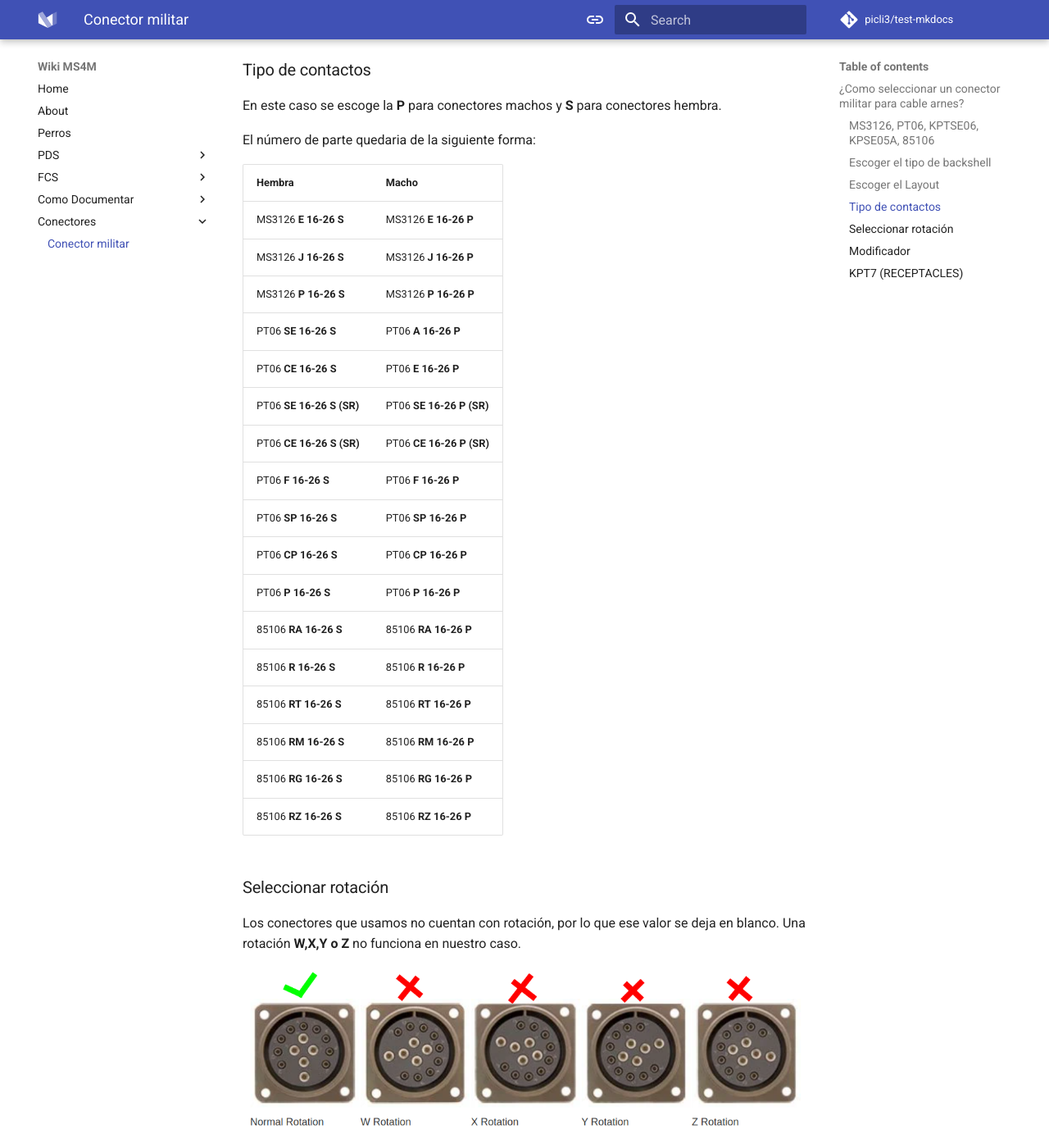
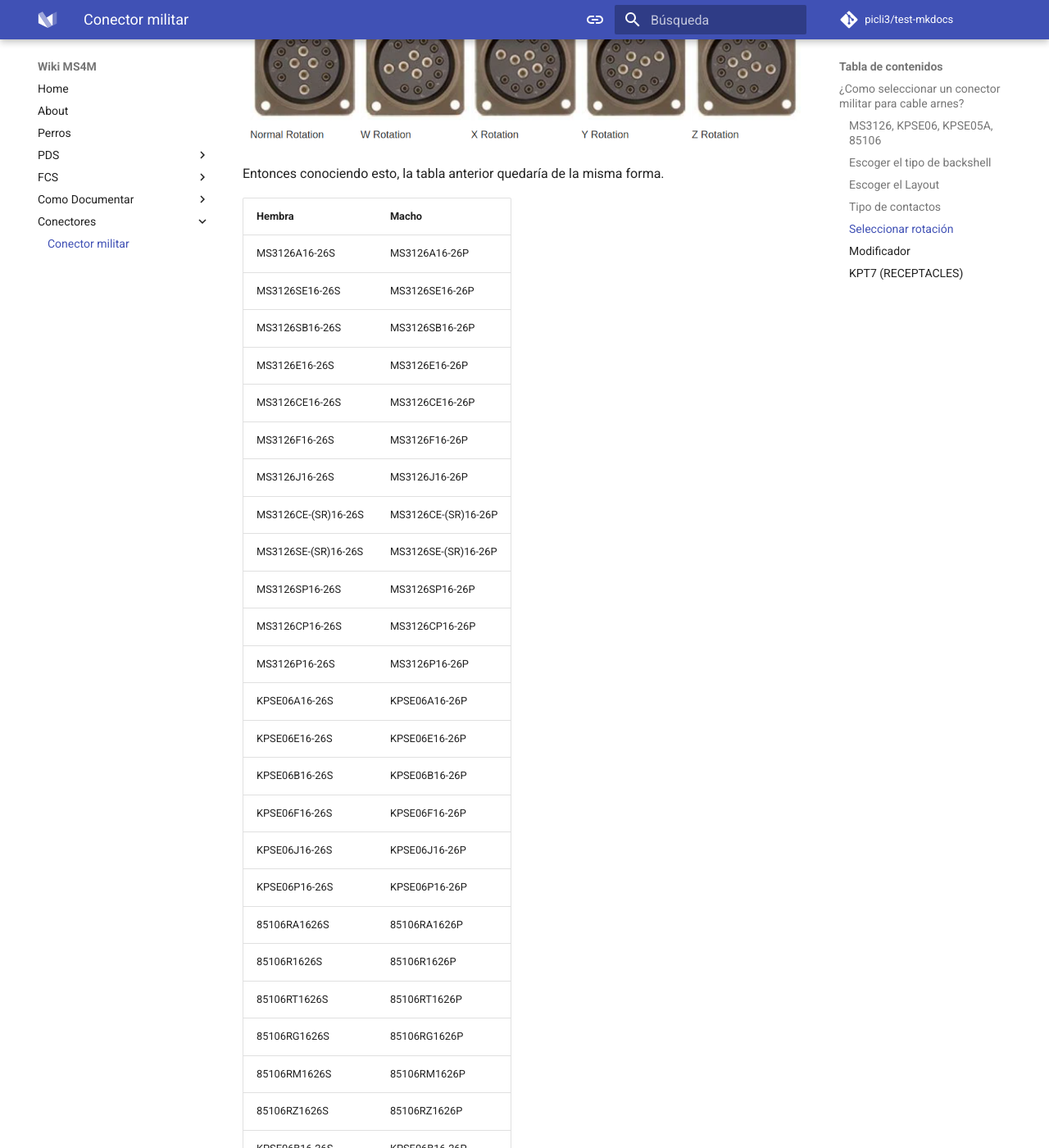
Before and after one commit to picli3/test-mkdocs, an MkDocs documentation site: the page built from docs/conectores/conectorMilitar.md, in a window 1280 px wide and 1400 px high, scrolled down 3187 px. Shown: the whole window at 82% size. Built offline with MkDocs 1.6.1 and Material for MkDocs 9.7.7, drawn with Linux system fonts in a browser that asks for light colours; comment, search, counter and statistics services are not loaded; the version menu is left out; some of the changed text lies outside the part shown.

Commit message:
agregando los demas conectores

```diff
--- a/docs/conectores/conectorMilitar.md
+++ b/docs/conectores/conectorMilitar.md
@@ -10,7 +10,7 @@
 
 Lo primero que de debe hacer es escoger el standar con el cual se va a trabajar, estos estandares tienen impacto en la calidad y precio del conector.
 
-### MS3126, PT06, KPTSE06, KPSE05A, 85106
+### MS3126, KPSE06, KPSE05A, 85106
 Los conectores que comiencen por esta serie son usando para armar cable arnes.
 
 ![](../assets/img/conector_militar_2.png){align=center}
@@ -27,33 +27,34 @@
 Entonces para hacer un cable arnes, se podria escoger en principio
 
 1. MS3126 **A**
-2. MS3126 **E**
-3. PT06 **SE-(SR)**
-4. PT06 **CE-(SR)**
 
-13. KPTSE06 **F**
-14. PT06 **SP**
-15. PT06 **CP**
-16. PT06 **P**
-3. MS3126 **A-(SR)**
-4. MS3126 **E-(SR)**
-5. MS3126 **F**
-6. MS3126 **J**
+Para la serie **KPSE06** y **KPSE05A** estan disponibles los siguientes backsheel
+
+![](../assets/img/conector_militar_9.png)
+
+Entonces para hacer un cable arnes, se podria escoger
+
+1. MS3126 **A**
+2. KPSE06 **B**
+
 
 Para la serie 851 se tiene otras letras de equivalencia que se muestra en la siguiente imagen:
 
 ![](../assets/img/conector_militar_8.png)
-Nota: Las primeras letras hacen referencia al pin para soldar y el segundo para crimpar. En nuestro caso siempre buscaremos
-la serie para crimpar.
 
-El código para esta serie iría quedando de la siguiente forma.
+!!! tip "Nota"
 
-7. 85106 **RA**
-8. 85106 **R**
-9. 85106 **RT**
-10. 85106 **RM**
-11. 85106 **RG**
-12. 85106 **RZ**
+    Las primeras letras hacen referencia al pin para soldar y el segundo para crimpar. En nuestro caso siempre buscaremos la serie para crimpar.
+
+
+El código para esta serie podría ser de la siguiente forma:
+
+1. 85106 **RA**
+2. 85106 **R**
+3. 85106 **RT**
+4. 85106 **RM**
+5. 85106 **RG**
+6. 85106 **RZ**
 
 ### Escoger el Layout
 
@@ -66,54 +67,21 @@
 Se podria, aumentar la especificacion entonces de la siguiente forma:
 
 1. MS3126 **A** **16-26**
-2. MS3126 **E** **16-26**
-3. MS3126 **A-(SR)** **16-26**
-4. MS3126 **E-(SR)** **16-26**
-5. MS3126 **F** **16-26**
-6. MS3126 **J** **16-26**
-7. MS3126 **W** **16-26**
-8. MS3126 **P** **16-26**
-9. PT06 **A** **16-26**
-10. PT06 **E** **16-26**
-11. PT06 **A-(SR)** **16-26**
-12. PT06 **E-(SR)** **16-26**
-13. PT06 **F** **16-26**
-14. PT06 **J** **16-26**
-15. PT06 **W** **16-26**
-16. PT06 **P** **16-26**
-17. 85106 **RA** **16-26**
-18. 85106 **R** **16-26**
-19. 85106 **RT** **16-26**
-20. 85106 **RM** **16-26**
-21. 85106 **RG** **16-26**
-22. 85106 **RZ** **16-26**
-
+3. 85106 **RA** **16-26**
+4. KPSE06 **B** **16-26**
 
 ### Tipo de contactos
 
-En este caso se escoge la **P** para conectores machos y **S** para conectores hembra.
+En este caso se escoge la {==**P**==} para conectores machos y {==**S**==} para conectores hembra.
 
 El número de parte quedaria de la siguiente forma:
 
 | **Hembra**                 | **Macho**                  |
 |------------------------|------------------------|
-| MS3126 **E** **16-26** **S**  | MS3126 **E** **16-26** **P** |
-| MS3126 **J** **16-26** **S**  | MS3126 **J** **16-26** **P** |
-| MS3126 **P** **16-26** **S**  |  MS3126 **P** **16-26** **P**|
-| PT06 **SE** **16-26** **S**    | PT06 **A** **16-26** **P**|
-| PT06 **CE** **16-26** **S**    | PT06 **E** **16-26** **P**|
-| PT06 **SE** **16-26** **S** **(SR)**| PT06 **SE** **16-26** **P** **(SR)**|
-| PT06 **CE** **16-26** **S** **(SR)**| PT06 **CE** **16-26** **P** **(SR)**|
-| PT06 **F** **16-26** **S**| PT06 **F** **16-26** **P**|
-| PT06 **SP** **16-26** **S**| PT06 **SP** **16-26** **P**|
-| PT06 **CP** **16-26** **S**| PT06 **CP** **16-26** **P**|
-| PT06 **P** **16-26** **S**| PT06 **P** **16-26** **P**|
-|85106 **RA** **16-26** **S**    |85106 **RA** **16-26** **P**|
-|85106 **R** **16-26** **S**    |85106 **R** **16-26** **P**|
-|85106 **RT** **16-26** **S**    |85106 **RT** **16-26** **P**|
-|85106 **RM** **16-26** **S**    |85106 **RM** **16-26** **P**|
-|85106 **RG** **16-26** **S**    |85106 **RG** **16-26** **P**|
-|85106 **RZ** **16-26** **S**    |85106 **RZ** **16-26** **P**|
+| MS3126 **A** **16-26** **S**  | MS3126 **A** **16-26** **P** |
+| 85106 **RA** **1626** **S**  |  85106 **RA** **1626** **P**|
+| KPSE06 **B** **16-26** **S**    | KPSE06 **B** **16-26** **P**|
+
 
 
 ### Seleccionar rotación
@@ -126,27 +94,31 @@
 
 | **Hembra**                 | **Macho**                  |
 |------------------------|------------------------|
-|MS3126A16-26        |MS3126A16-26P |
-|MS3126E16-26S       |MS3126E16-26P |
-|MS3126A-(SR)16-26   |MS3126A-(SR)16-26|
-|MS3126E-(SR)16-26S  |MS3126E-(SR)16-26P|
-|MS3126F16-26S   |[MS3126F16-26P](https://renhotecpro.com/product/mil-dtl-26482-series-1-connectorMS3126f16-26p-male-cable-mount-plug26-pin-solder) |
-|MS3126J16-26S   |MS3126J16-26P|
-|MS3126W16-26S   |MS3126W16-26P|
-|MS3126P16-26S   |MS3126P16-26P|
-|PT06SE16-26S     |PT06SE16-26P|
-|PT06CE16-26S     |PT06CE16-26P|
-|PT06SE16-26S(SR)|PT06SE16-26P(SR)|
-|PT06F16-26S     |PT06F16-26P|
-|PT06SP16-26S     |PT06SP16-26P|
-|PT06CP16-26S     |PT06CP16-26P|
-|PT06P16-26S     |PT06P16-26P|
-|85106RA16-26S   |85106RA16-26P|
-|85106R16-26S    |85106R16-26P|
-|85106RT16-26S   |85106RT16-26P|
-|85106RM16-26S   |85106RM16-26P|
-|85106RG16-26S   |85106RG16-26P|
-|85106RZ16-26S   |85106RZ16-26P|
+|MS3126A16-26S|MS3126A16-26P|
+|MS3126SE16-26S|MS3126SE16-26P|
+|MS3126SB16-26S|MS3126SB16-26P|
+|MS3126E16-26S|MS3126E16-26P|
+|MS3126CE16-26S|MS3126CE16-26P|
+|MS3126F16-26S|MS3126F16-26P|
+|MS3126J16-26S|MS3126J16-26P|
+|MS3126CE-(SR)16-26S|MS3126CE-(SR)16-26P|
+|MS3126SE-(SR)16-26S|MS3126SE-(SR)16-26P|
+|MS3126SP16-26S|MS3126SP16-26P|
+|MS3126CP16-26S|MS3126CP16-26P|
+|MS3126P16-26S|MS3126P16-26P|
+|KPSE06A16-26S|KPSE06A16-26P|
+|KPSE06E16-26S|KPSE06E16-26P|
+|KPSE06B16-26S|KPSE06B16-26P|
+|KPSE06F16-26S|KPSE06F16-26P|
+|KPSE06J16-26S|KPSE06J16-26P|
+|KPSE06P16-26S|KPSE06P16-26P|
+|85106RA1626S|85106RA1626P|
+|85106R1626S |85106R1626P |
+|85106RT1626S|85106RT1626P|
+|85106RG1626S|85106RG1626P|
+|85106RM1626S|85106RM1626P|
+|85106RZ1626S|85106RZ1626P|
+|KPSE06B16-26S|KPSE06B16-26P|
 
 ### Modificador
 
--- a/mkdocs.yml
+++ b/mkdocs.yml
@@ -13,6 +13,7 @@
 
 theme:
   name: material
+  language: es
   #custom_dir: material/overrides
   features:
     - announce.dismiss
@@ -80,7 +81,6 @@
       repository: picli3/test-mkdocs
       branch: main
   - git-authors
-  - blog
   #- with-pdf
   - search:
       lang: en
```
Also changed, not shown: other parts of docs/conectores/conectorMilitar.md (+1 -1 lines), docs/blog/index.md (deleted, +0 -1 lines), docs/assets/img/conector_militar_9.png (added).
